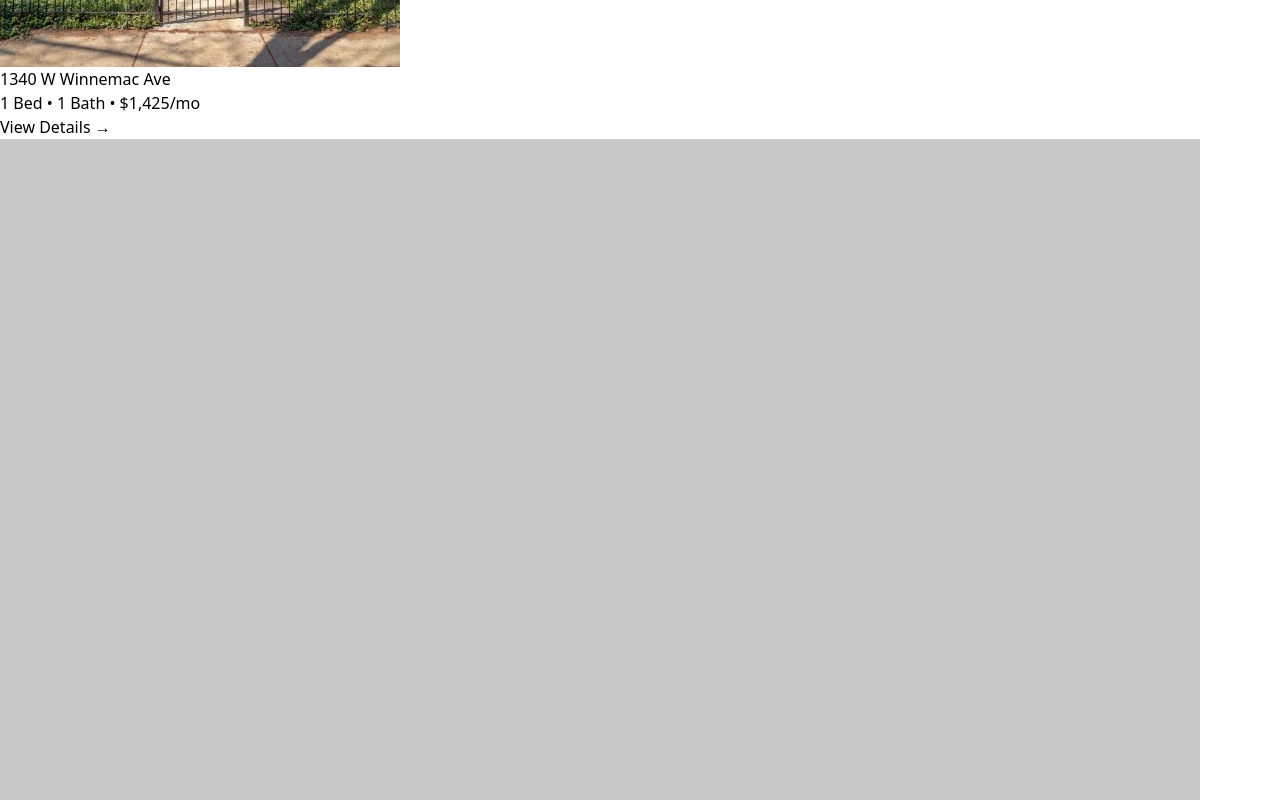
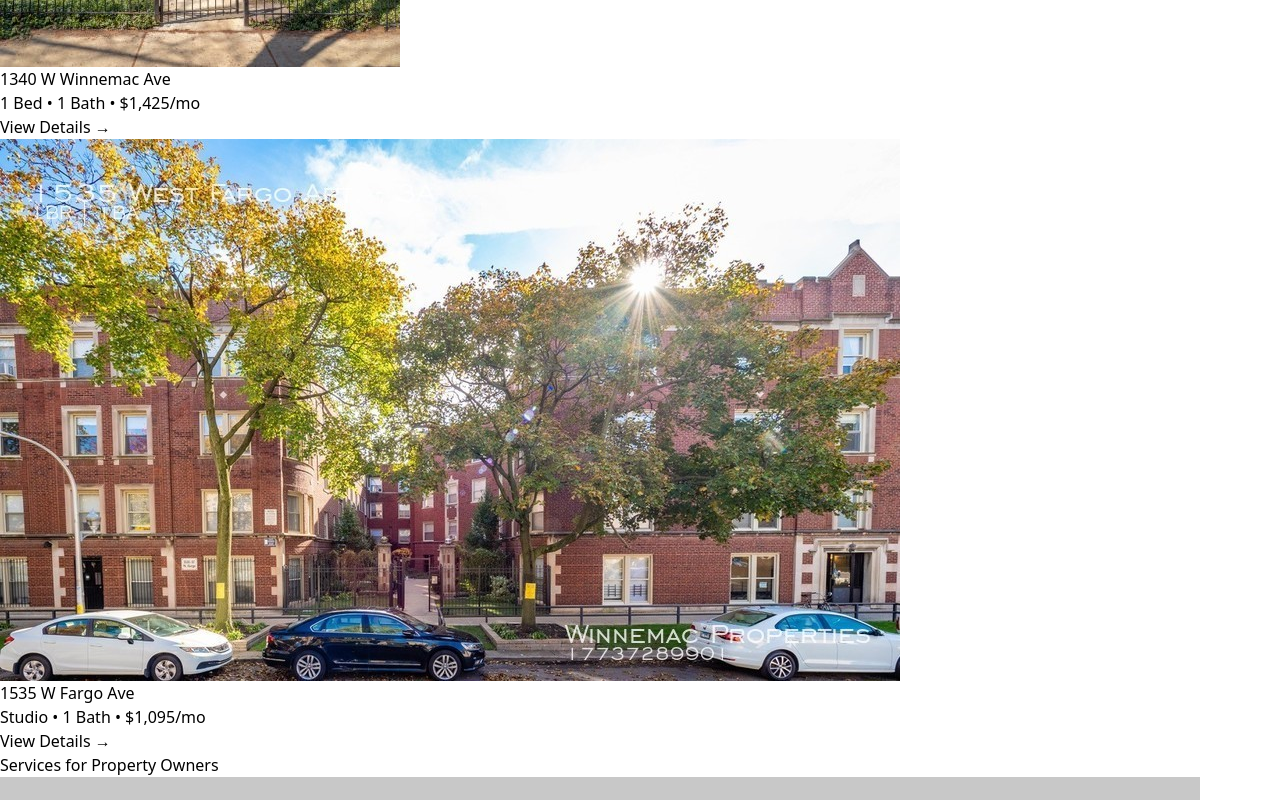
Before and after one commit to wmax1999-bot/lastwinnemac, a Next.js app: page / in a window 1280 px wide. Shown: the part 3720-4520 px from the top of the page. Built offline with nearby package versions, Linux system fonts and the light colour scheme.

Commit message:
Update page.jsx

```diff
--- a/app/page.jsx
+++ b/app/page.jsx
@@ -2,7 +2,7 @@ export default function Page() {
   const featured = [
     { addr: "1154 W Lunt Ave", specs: "1 Bed • 1 Bath • $1,295/mo", img: "/Lunt-photo-front.jpg" },
     { addr: "1340 W Winnemac Ave", specs: "1 Bed • 1 Bath • $1,425/mo", img: "/1340-winnemac-front.jpeg" },
-    { addr: "1535 W Fargo Ave", specs: "Studio • 1 Bath • $1,095/mo", img: "/stock-chicago-apt-3.jpg" },
+    { addr: "1535 W Fargo Ave", specs: "Studio • 1 Bath • $1,095/mo", img: "/1535_fargo_front.jpg" },
   ];
 
   return (
```
